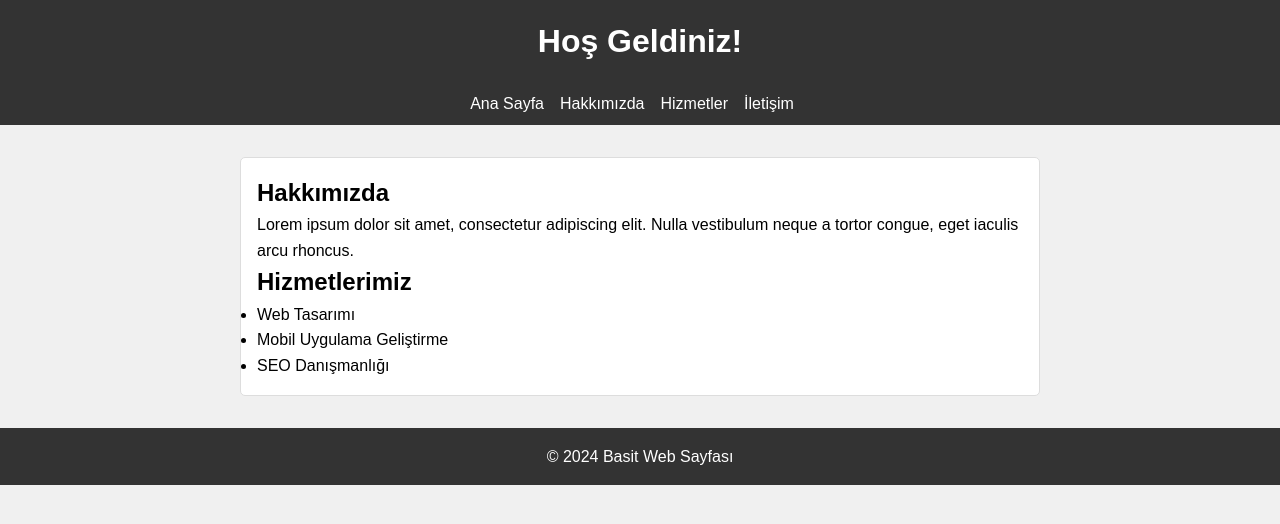
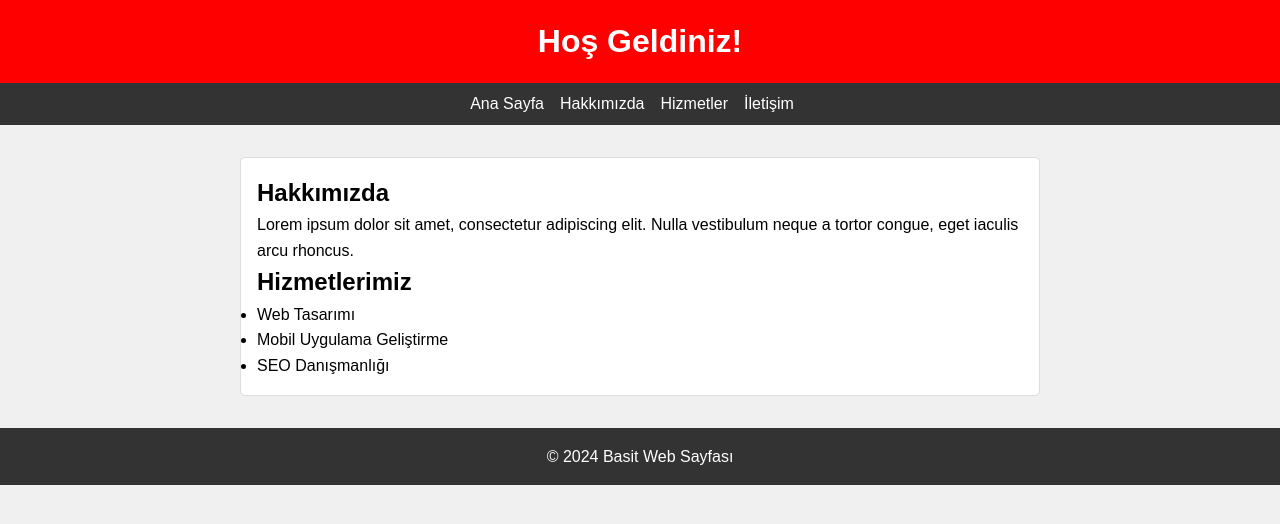
Before and after one commit to OmerCelikel/github-actions, a plain HTML site: page index.html in a window 1280 px wide. Drawn offline with Linux system fonts and the light colour scheme.

Commit message:
js create

```diff
--- a/index.html
+++ b/index.html
@@ -5,6 +5,7 @@
     <meta name="viewport" content="width=device-width, initial-scale=1.0">
     <title>Basit Web Sayfası</title>
     <link rel="stylesheet" href="styles.css">
+    <script src="script.js"></script> <!-- script.js isimli JavaScript dosyası -->
 </head>
 <body>
     <header>
--- /dev/null
+++ b/script.js
@@ -0,0 +1,9 @@
+// Örnek bir JavaScript kodu
+document.addEventListener("DOMContentLoaded", function() {
+    // Sayfa yüklendiğinde bu kod çalışır
+    console.log("Sayfa yüklendi.");
+
+    // Örnek bir işlem
+    var header = document.querySelector("header");
+    header.style.backgroundColor = "red";
+});
```
